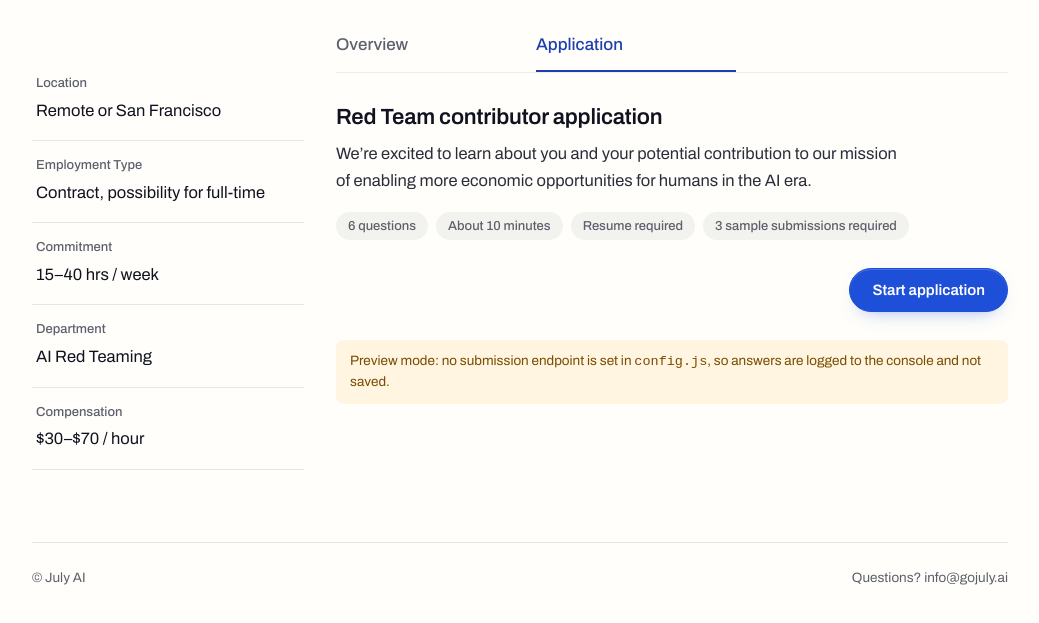
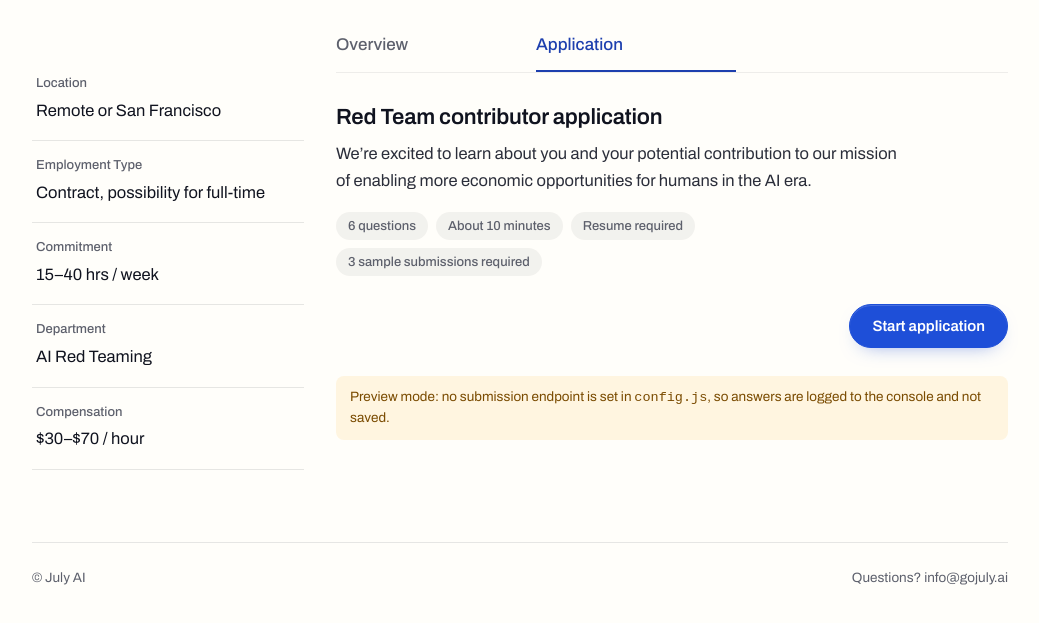
Before and after one commit to julyai7/ai-red-team-application, a plain HTML site: page index.html in a window 1280 px wide. Both pictures are taken after a click on the tab "Application". Shown: the part 193-816 px from the top of the page, without its empty margins (120-1159 px from the left). Drawn offline with Linux system fonts and the light colour scheme; a web font is replaced by a local one.

Commit message:
Put sample-submissions chip on its own row
Co-Authored-By: Claude Opus 5.5 <noreply@anthropic.com>

```diff
--- a/index.html
+++ b/index.html
@@ -115,7 +115,8 @@
             <div class="step intro" data-step="welcome">
               <h2 class="q-title" tabindex="-1" style="margin-top:0">Red Team contributor application</h2>
               <p>We’re excited to learn about you and your potential contribution to our mission of enabling more economic opportunities for humans in the AI era.</p>
-              <div class="chips"><span class="chip">6 questions</span><span class="chip">About 10 minutes</span><span class="chip">Resume required</span><span class="chip">3 sample submissions required</span></div>
+              <div class="chips"><span class="chip">6 questions</span><span class="chip">About 10 minutes</span><span class="chip">Resume required</span></div>
+              <div class="chips chips-row2"><span class="chip">3 sample submissions required</span></div>
               <div class="actions">
                 <div class="right"><button type="button" class="btn" data-next>Start application</button></div>
               </div>
--- a/styles.css
+++ b/styles.css
@@ -182,6 +182,7 @@ form { margin: 0; }
 
 .intro p { margin-top: 8px; color: var(--body); font-size: 16.5px; line-height: 1.65; max-width: 60ch; }
 .chips { display: flex; flex-wrap: wrap; gap: 8px; margin-top: 18px; }
+.chips-row2 { margin-top: 8px; }
 .chip {
   display: inline-flex; align-items: center; height: 28px; padding: 0 12px;
   border-radius: 999px; background: rgba(16, 19, 31, .05);
```
